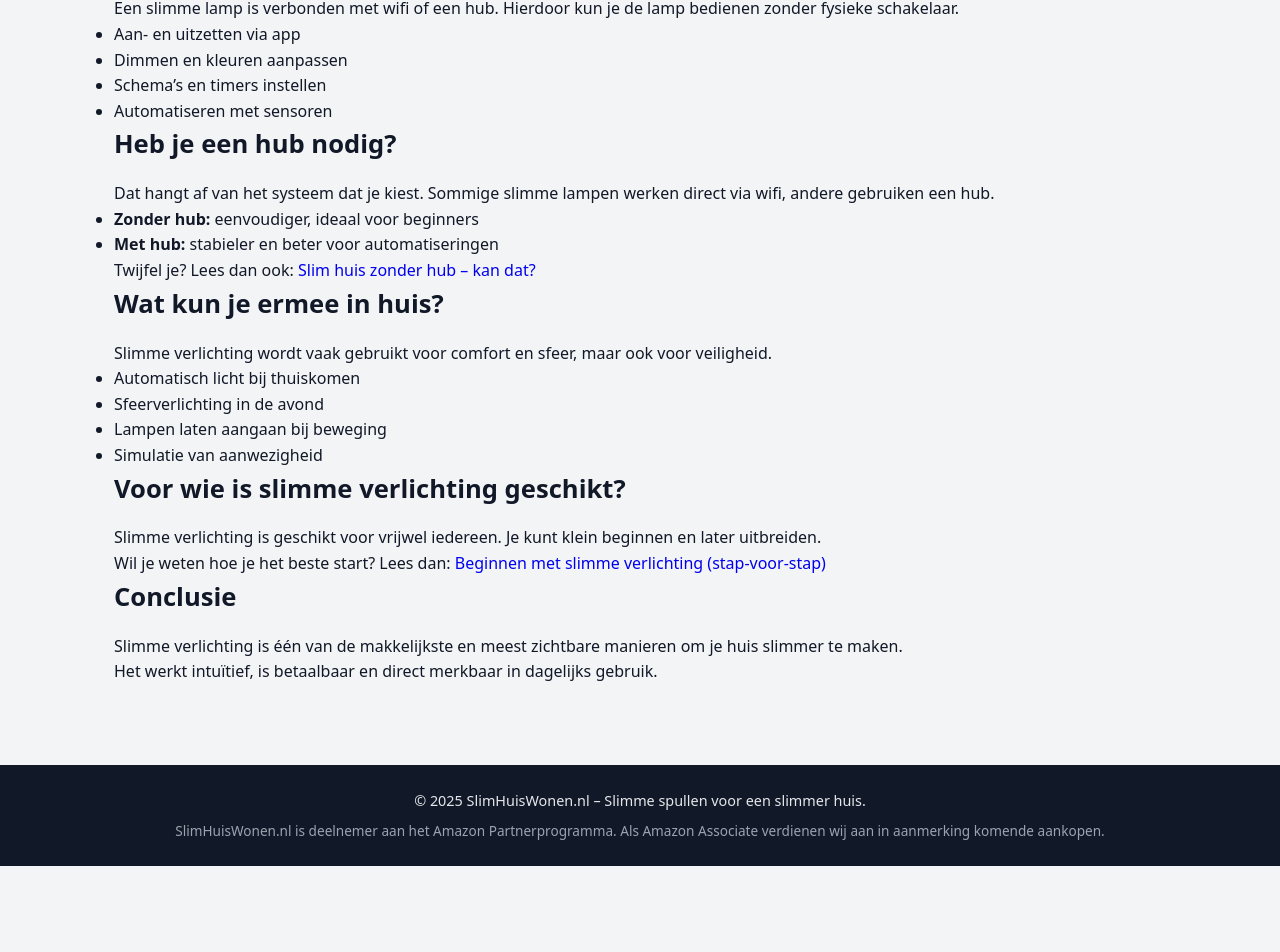
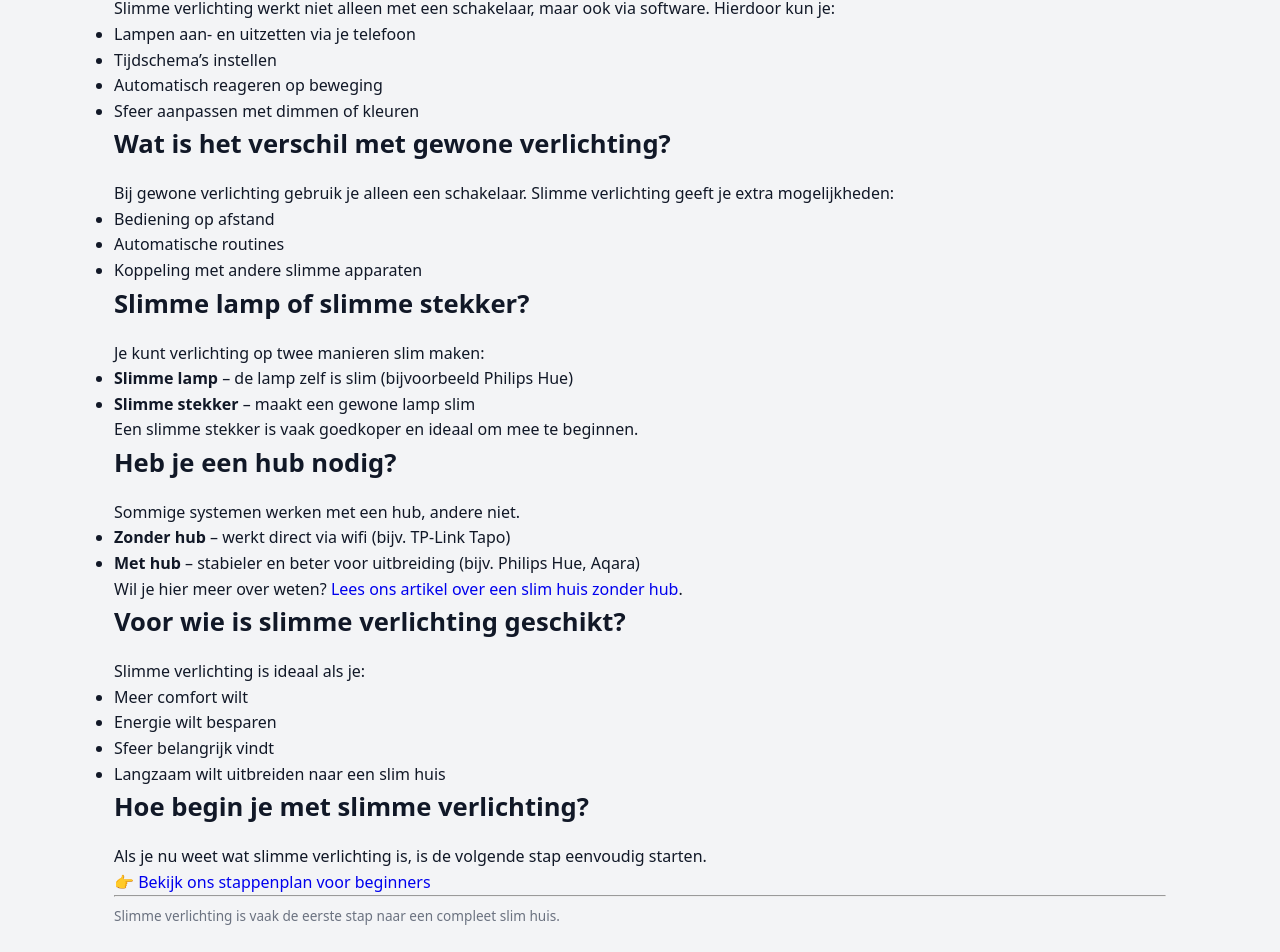
Before and after one commit to hafidgrad/SlimHuisWonen, a Next.js app: page /tips/wat-is-slimme-verlichting in a window 1280 px wide. Shown: the part 300-1252 px from the top of the page. Before the commit the page ends 1166 px from the top, so only its background shows below. Built offline with nearby package versions, Linux system fonts and the light colour scheme.

Commit message:
Expand article: Wat is slimme verlichting

```diff
--- a/app/tips/wat-is-slimme-verlichting/page.jsx
+++ b/app/tips/wat-is-slimme-verlichting/page.jsx
@@ -3,9 +3,9 @@ import Footer from "@/components/Footer";
 import Link from "next/link";
 
 export const metadata = {
-  title: "Wat is slimme verlichting? Uitleg voor beginners",
+  title: "Wat is slimme verlichting? (uitleg voor beginners)",
   description:
-    "Wat is slimme verlichting en wat kun je ermee? Ontdek hoe het werkt, wat je nodig hebt en of het iets voor jou is.",
+    "Wat is slimme verlichting en wat kun je ermee? We leggen het eenvoudig uit en helpen je bepalen of het iets voor jou is.",
   alternates: {
     canonical: "https://slimhuiswonen.nl/tips/wat-is-slimme-verlichting",
   },
@@ -21,83 +21,113 @@ export default function WatIsSlimmeVerlichting() {
           <h1>Wat is slimme verlichting?</h1>
 
           <p className="section-intro">
-            Slimme verlichting zijn lampen die je kunt bedienen via een app,
-            automatiseringen of spraakassistent. In dit artikel leggen we
-            duidelijk uit wat het is, hoe het werkt en of het iets voor jou is.
+            Slimme verlichting zijn lampen of stekkers die je kunt bedienen via
+            een app, afstandsbediening of automatiseringen. Je hebt geen
+            technische kennis nodig om te starten.
           </p>
 
-          <h2>Wat maakt verlichting ‘slim’?</h2>
+          <h2>Wat maakt verlichting “slim”?</h2>
+
           <p>
-            Een slimme lamp is verbonden met wifi of een hub. Hierdoor kun je
-            de lamp bedienen zonder fysieke schakelaar.
+            Slimme verlichting werkt niet alleen met een schakelaar, maar ook
+            via software. Hierdoor kun je:
           </p>
 
           <ul>
-            <li>Aan- en uitzetten via app</li>
-            <li>Dimmen en kleuren aanpassen</li>
-            <li>Schema’s en timers instellen</li>
-            <li>Automatiseren met sensoren</li>
+            <li>Lampen aan- en uitzetten via je telefoon</li>
+            <li>Tijdschema’s instellen</li>
+            <li>Automatisch reageren op beweging</li>
+            <li>Sfeer aanpassen met dimmen of kleuren</li>
           </ul>
 
-          <h2>Heb je een hub nodig?</h2>
+          <h2>Wat is het verschil met gewone verlichting?</h2>
+
           <p>
-            Dat hangt af van het systeem dat je kiest. Sommige slimme lampen
-            werken direct via wifi, andere gebruiken een hub.
+            Bij gewone verlichting gebruik je alleen een schakelaar. Slimme
+            verlichting geeft je extra mogelijkheden:
+          </p>
+
+          <ul>
+            <li>Bediening op afstand</li>
+            <li>Automatische routines</li>
+            <li>Koppeling met andere slimme apparaten</li>
+          </ul>
+
+          <h2>Slimme lamp of slimme stekker?</h2>
+
+          <p>
+            Je kunt verlichting op twee manieren slim maken:
           </p>
 
           <ul>
             <li>
-              <strong>Zonder hub:</strong> eenvoudiger, ideaal voor beginners
+              <strong>Slimme lamp</strong> – de lamp zelf is slim (bijvoorbeeld
+              Philips Hue)
             </li>
             <li>
-              <strong>Met hub:</strong> stabieler en beter voor automatiseringen
+              <strong>Slimme stekker</strong> – maakt een gewone lamp slim
             </li>
           </ul>
 
           <p>
-            Twijfel je? Lees dan ook:
-            {" "}
+            Een slimme stekker is vaak goedkoper en ideaal om mee te beginnen.
+          </p>
+
+          <h2>Heb je een hub nodig?</h2>
+
+          <p>
+            Sommige systemen werken met een hub, andere niet.
+          </p>
+
+          <ul>
+            <li>
+              <strong>Zonder hub</strong> – werkt direct via wifi (bijv.
+              TP-Link Tapo)
+            </li>
+            <li>
+              <strong>Met hub</strong> – stabieler en beter voor uitbreiding
+              (bijv. Philips Hue, Aqara)
+            </li>
+          </ul>
+
+          <p>
+            Wil je hier meer over weten?{" "}
             <Link href="/tips/slim-huis-zonder-hub">
-              Slim huis zonder hub – kan dat?
+              Lees ons artikel over een slim huis zonder hub
+            </Link>
+            .
+          </p>
+
+          <h2>Voor wie is slimme verlichting geschikt?</h2>
+
+          <p>Slimme verlichting is ideaal als je:</p>
+
+          <ul>
+            <li>Meer comfort wilt</li>
+            <li>Energie wilt besparen</li>
+            <li>Sfeer belangrijk vindt</li>
+            <li>Langzaam wilt uitbreiden naar een slim huis</li>
+          </ul>
+
+          <h2>Hoe begin je met slimme verlichting?</h2>
+
+          <p>
+            Als je nu weet wat slimme verlichting is, is de volgende stap
+            eenvoudig starten.
+          </p>
+
+          <p>
+            👉{" "}
+            <Link href="/tips/beginnen-met-slimme-verlichting">
+              Bekijk ons stappenplan voor beginners
             </Link>
           </p>
 
-          <h2>Wat kun je ermee in huis?</h2>
-          <p>
-            Slimme verlichting wordt vaak gebruikt voor comfort en sfeer, maar
-            ook voor veiligheid.
-          </p>
+          <hr />
 
-          <ul>
-            <li>Automatisch licht bij thuiskomen</li>
-            <li>Sfeerverlichting in de avond</li>
-            <li>Lampen laten aangaan bij beweging</li>
-            <li>Simulatie van aanwezigheid</li>
-          </ul>
-
-          <h2>Voor wie is slimme verlichting geschikt?</h2>
-          <p>
-            Slimme verlichting is geschikt voor vrijwel iedereen. Je kunt klein
-            beginnen en later uitbreiden.
-          </p>
-
-          <p>
-            Wil je weten hoe je het beste start? Lees dan:
-            {" "}
-            <Link href="/tips/beginnen-met-slimme-verlichting">
-              Beginnen met slimme verlichting (stap-voor-stap)
-            </Link>
-          </p>
-
-          <h2>Conclusie</h2>
-          <p>
-            Slimme verlichting is één van de makkelijkste en meest zichtbare
-            manieren om je huis slimmer te maken.
-          </p>
-
-          <p>
-            Het werkt intuïtief, is betaalbaar en direct merkbaar in dagelijks
-            gebruik.
+          <p className="muted small">
+            Slimme verlichting is vaak de eerste stap naar een compleet slim
+            huis.
           </p>
         </div>
       </main>
```
